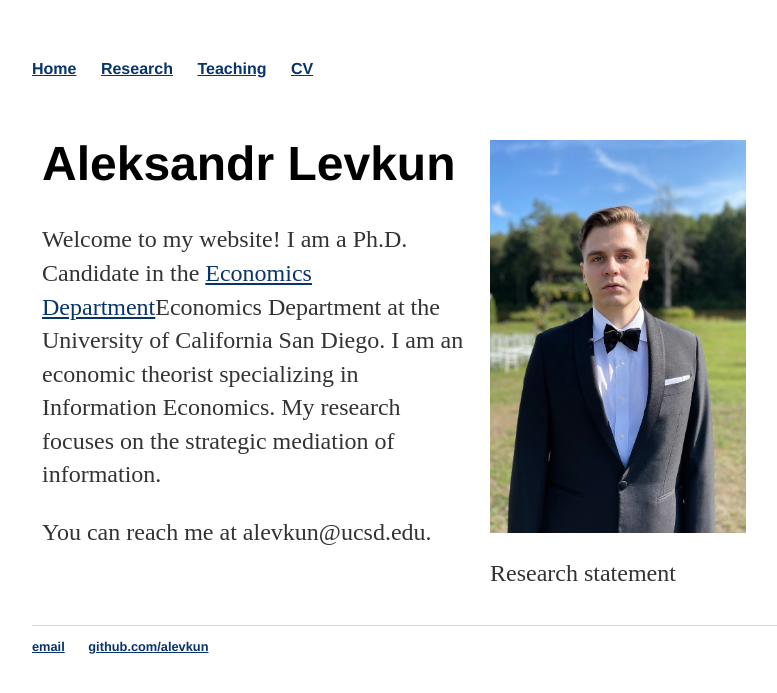
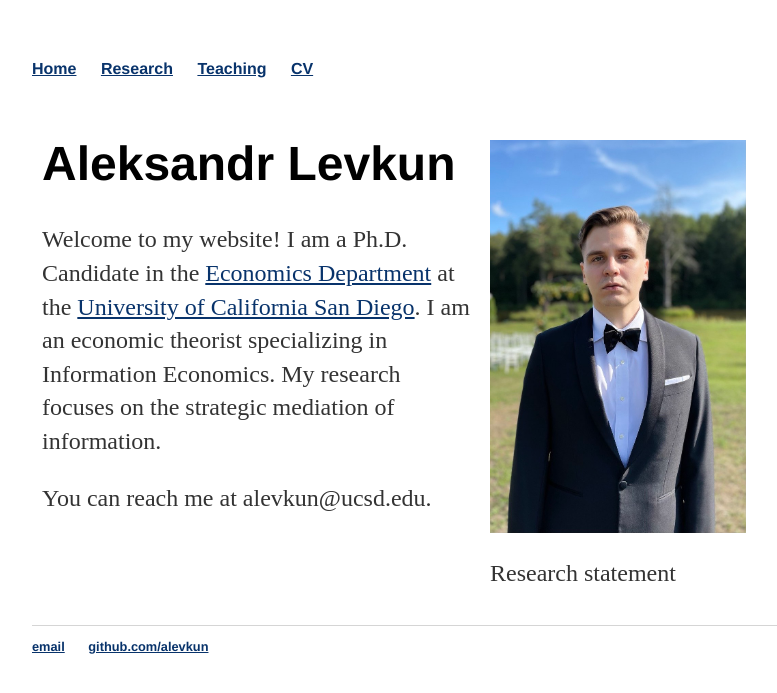
Before and after one commit to alevkun/alevkun.github.io, a Jekyll site: the page built from index.html, in a window 1280 px wide. Shown: the top 693 px of the page, without its empty margins (160-937 px from the left). Built offline with Jekyll 4.4.1, drawn with Linux system fonts in a browser that asks for light colours.

Commit message:
Update index.html

```diff
--- a/index.html
+++ b/index.html
@@ -5,7 +5,7 @@
 <div class="row">
   <div class="column left" style="background-color:White;">
     <h1>Aleksandr Levkun</h1>
-    <p>Welcome to my website! I am a Ph.D. Candidate in the <a href="https://economics.ucsd.edu/">Economics Department</a>Economics Department at the University of California San Diego. I am an economic theorist specializing in Information Economics. My research focuses on the strategic mediation of information.</p>
+    <p>Welcome to my website! I am a Ph.D. Candidate in the <a href="https://economics.ucsd.edu/">Economics Department</a> at the <a href="https://www.ucsd.edu/">University of California San Diego</a>. I am an economic theorist specializing in Information Economics. My research focuses on the strategic mediation of information.</p>
     <p>You can reach me at alevkun@ucsd.edu.</p>
   </div>
   <div class="column right" style="background-color:White;">
```
